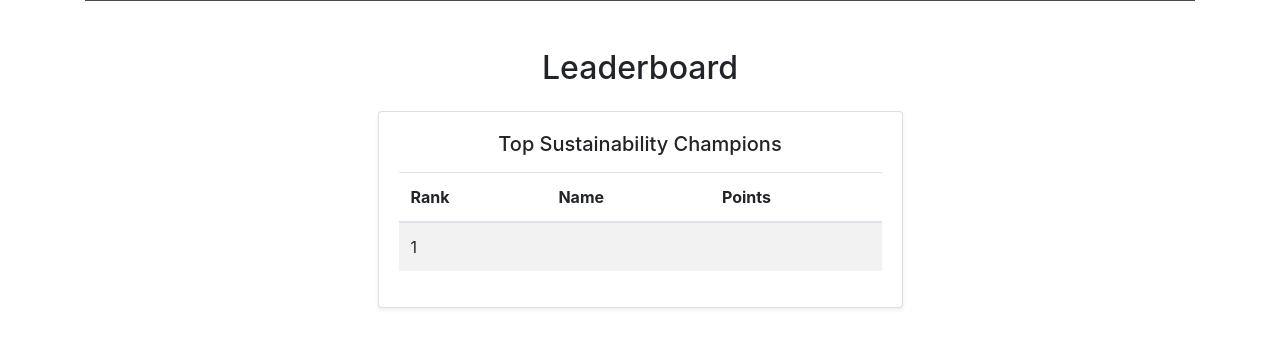
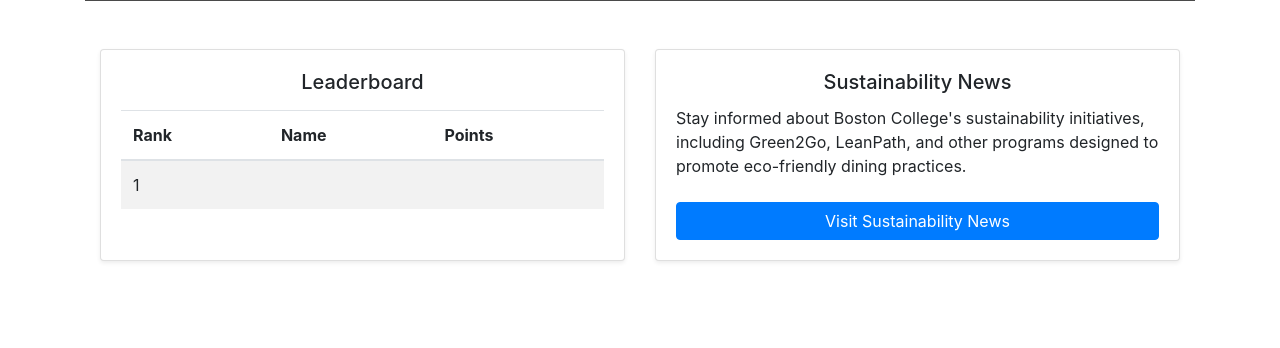
Before and after one commit to CSCI3356-Fall2024/Electronic-Eagles, a Django app: template delivery3/app/templates/landing_page.html in a window 1280 px wide. Shown: the part 295-643 px from the top of the page. Run offline with Django 5.2, Linux system fonts and the light colour scheme; the template is opened without the code that fills it, so the values that code supplies are empty; the visitor is signed in with stand-in values (Sample User, id 1).

Commit message:
create news section on landing page

```diff
--- a/delivery3/app/templates/landing_page.html
+++ b/delivery3/app/templates/landing_page.html
@@ -15,12 +15,12 @@
 
 {% if user.is_authenticated %}
 <div class="container my-5">
-    <h2 class="text-center mb-4">Leaderboard</h2>
-    <div class="row justify-content-center">
+    <div class="row g-4">
+        <!-- Leaderboard Section -->
         <div class="col-md-6">
-            <div class="card shadow-sm">
+            <div class="card shadow-sm h-100">
                 <div class="card-body">
-                    <h5 class="card-title text-center">Top Sustainability Champions</h5>
+                    <h5 class="card-title text-center">Leaderboard</h5>
                     <table class="table table-striped mt-3">
                         <thead>
                             <tr>
@@ -37,6 +37,26 @@
                             </tr>
                         </tbody>
                     </table>
+                </div>
+            </div>
+        </div>
+
+        <!-- News Section -->
+        <div class="col-md-6">
+            <div class="card shadow-sm h-100">
+                <div class="card-body">
+                    <h5 class="card-title text-center">Sustainability News</h5>
+                    <p>
+                        Stay informed about Boston College's sustainability initiatives, including Green2Go, LeanPath, and other programs designed to promote eco-friendly dining practices.
+                    </p>
+                    <div class="text-center mt-4">
+                        <a href="https://www.bc.edu/content/bc-web/offices/auxiliary-services/sites/dining/about/sustainability.html"
+                           class="btn btn-primary w-100"
+                           target="_blank"
+                           rel="noopener noreferrer">
+                           Visit Sustainability News
+                        </a>
+                    </div>
                 </div>
             </div>
         </div>
```
